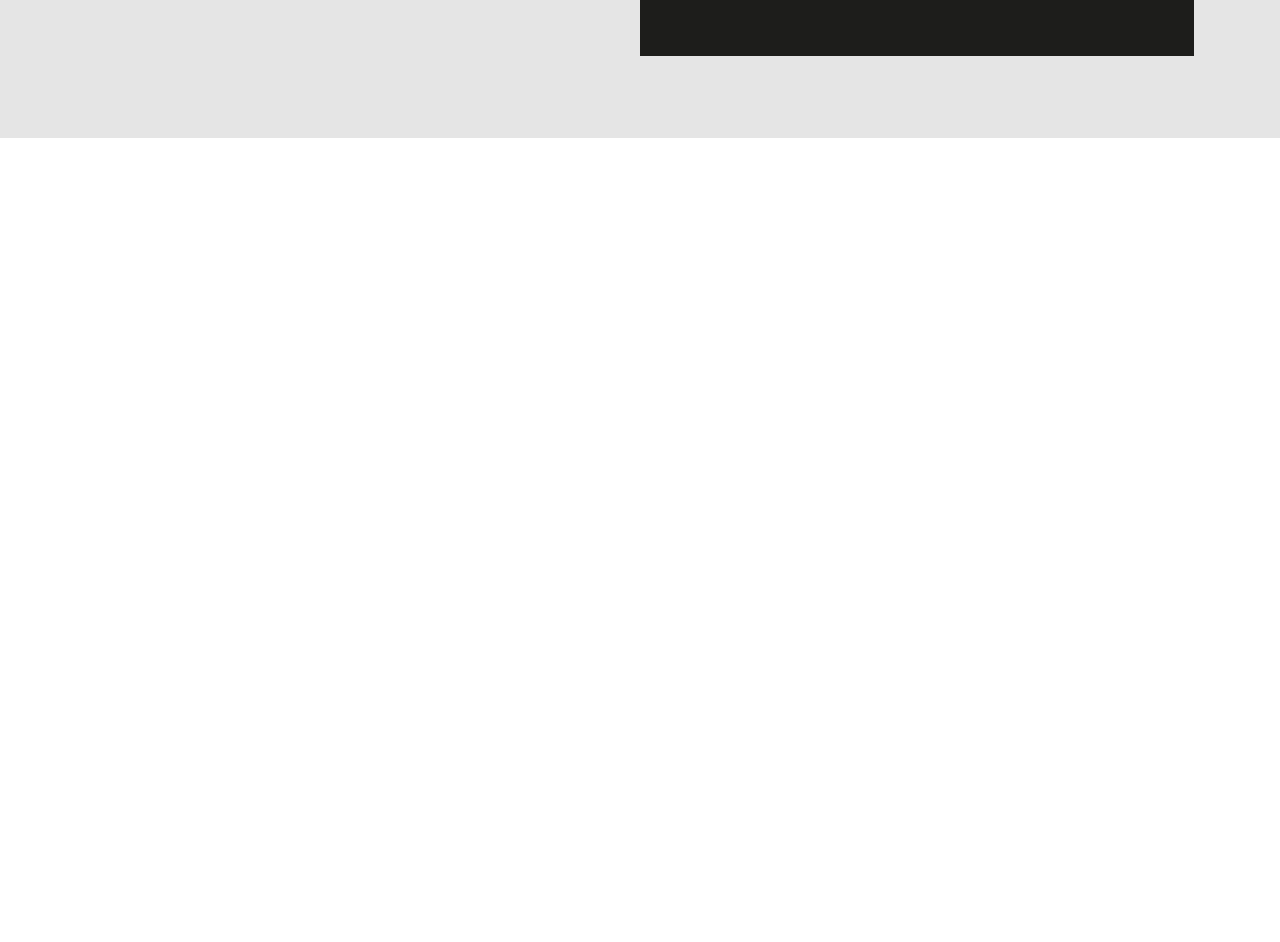
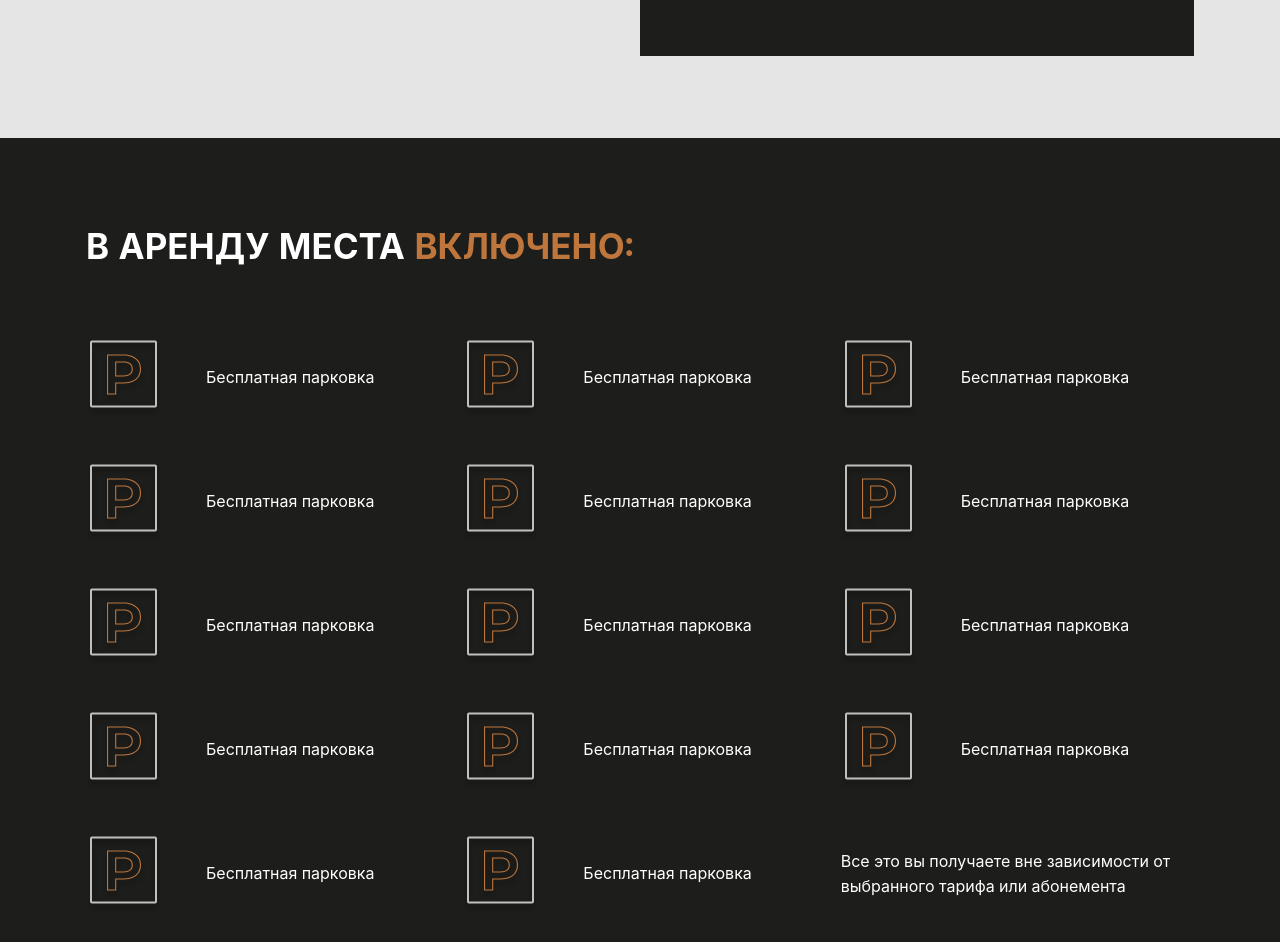
Before and after one commit to zakharych/coworking, a React (Create React App) app: page / in a window 1280 px wide. Shown: the part 4720-5662 px from the top of the page. Before the commit the page ends 4858 px from the top, so only its background shows below. Built offline with nearby package versions, Linux system fonts and the light colour scheme.

Commit message:
Add RentBenefits Section

```diff
--- a/package.json
+++ b/package.json
@@ -3,6 +3,7 @@
   "version": "0.1.0",
   "private": true,
   "dependencies": {
+    "@ant-design/icons": "^4.7.0",
     "@testing-library/jest-dom": "^5.14.1",
     "@testing-library/react": "^12.0.0",
     "@testing-library/user-event": "^13.2.1",
--- a/src/App.tsx
+++ b/src/App.tsx
@@ -1,12 +1,14 @@
 import "./App.scss";
 
-import { Button, Col, Row } from "antd";
+import { BackTop, Button, Col, Row } from "antd";
 
 import { ReactComponent as Logo } from "./components/logo.svg";
 import { ReactComponent as Sticker } from "./components/actionsSticker.svg";
 import { ReactComponent as LightningIcon } from "./components/lightningIcon.svg";
 import { ReactComponent as CashIcon } from "./components/CashIcon.svg";
 import CompareSection from "./components/CompareSection";
+import RentBenefits from "./components/RentBenefits";
+import { ArrowUpOutlined } from "@ant-design/icons";
 
 function App() {
   return (
@@ -118,6 +120,16 @@ function App() {
         </div>
       </section>
       <CompareSection />
+      <RentBenefits />
+      <BackTop>
+        <ArrowUpOutlined
+          style={{
+            fontSize: 32,
+            color: "#ffffff",
+            textShadow: "3px 5px 2px #474747",
+          }}
+        />
+      </BackTop>
     </div>
   );
 }
--- /dev/null
+++ b/src/components/RentBenefits/RentBenefits.module.scss
@@ -0,0 +1,24 @@
+.rent-benefits-section {
+  background-color: #1d1d1b;
+  padding: 81px 0;
+  color: #ffffff;
+}
+// .rent-benefits-section-wrapper {
+//   display: flex;
+//   flex-direction: column;
+// }
+.rent-benefits-section__title {
+  text-align: start;
+  margin-bottom: 66px;
+}
+.benefits-item {
+  display: flex;
+  align-items: center;
+  width: 352px;
+  height: 100%;
+}
+.benefits-item__icon {
+  display: flex;
+  width: 25%;
+  margin-right: 32px;
+}
--- /dev/null
+++ b/src/components/RentBenefits/index.tsx
@@ -0,0 +1,53 @@
+import { Col, Row } from "antd";
+import classNames from "classnames";
+import Section from "../Section";
+import s from "./RentBenefits.module.scss";
+import { ReactComponent as ParkingIcon } from "./images/ParcingIcon.svg";
+
+export default function RentBenefits() {
+  return (
+    <Section className={s["rent-benefits-section"]}>
+      <div
+        className={classNames(
+          "section_wrapper",
+          s["rent-benefits-section-wrapper"]
+        )}
+      >
+        <div
+          className={classNames(
+            "section-title",
+            s["rent-benefits-section__title"]
+          )}
+        >
+          в аренду места <span className="text-accent">Включено:</span>
+        </div>
+        <Row gutter={[24, 48]}>
+          {new Array(14).fill(null).map((_, index) => {
+            return (
+              <Col span={8}>
+                <div className={s["benefits-item"]}>
+                  <div className={s["benefits-item__icon"]}>
+                    <ParkingIcon />
+                  </div>
+
+                  <div className={s["benefits-item__title"]}>
+                    Бесплатная парковка
+                  </div>
+                </div>
+              </Col>
+            );
+          })}
+
+          <Col span={8}>
+            <div className={s["benefits-item"]}>
+              <div className={s["benefits-item__title"]}>
+                Все это вы получаете вне зависимости от выбранного тарифа или
+                абонемента
+              </div>
+            </div>
+          </Col>
+        </Row>
+      </div>
+    </Section>
+  );
+}
```
Also changed, not shown: src/components/RentBenefits/images/ParcingIcon.svg (added).
